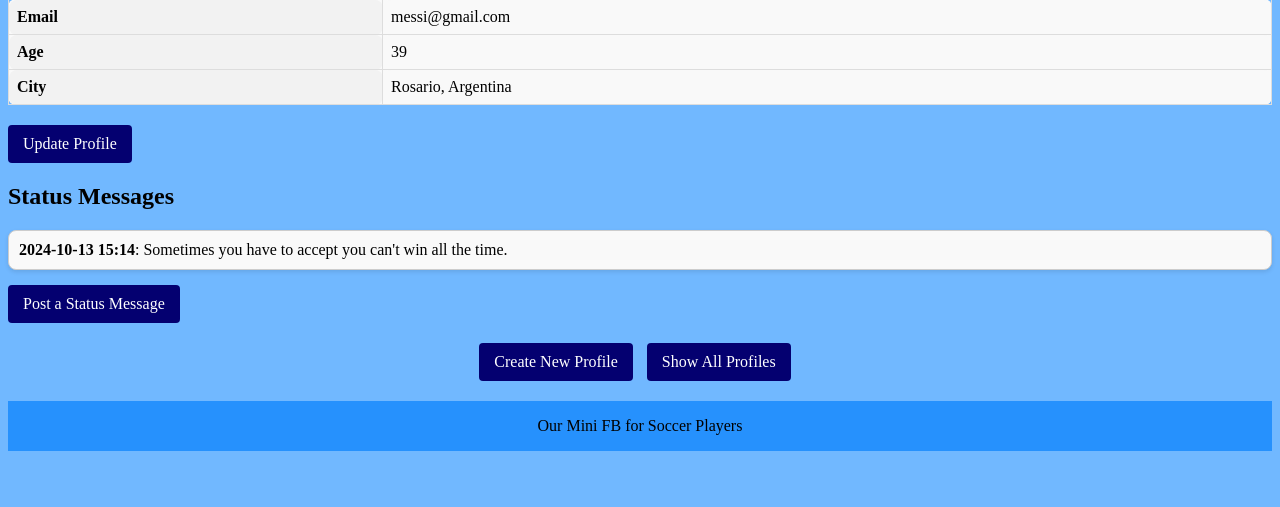
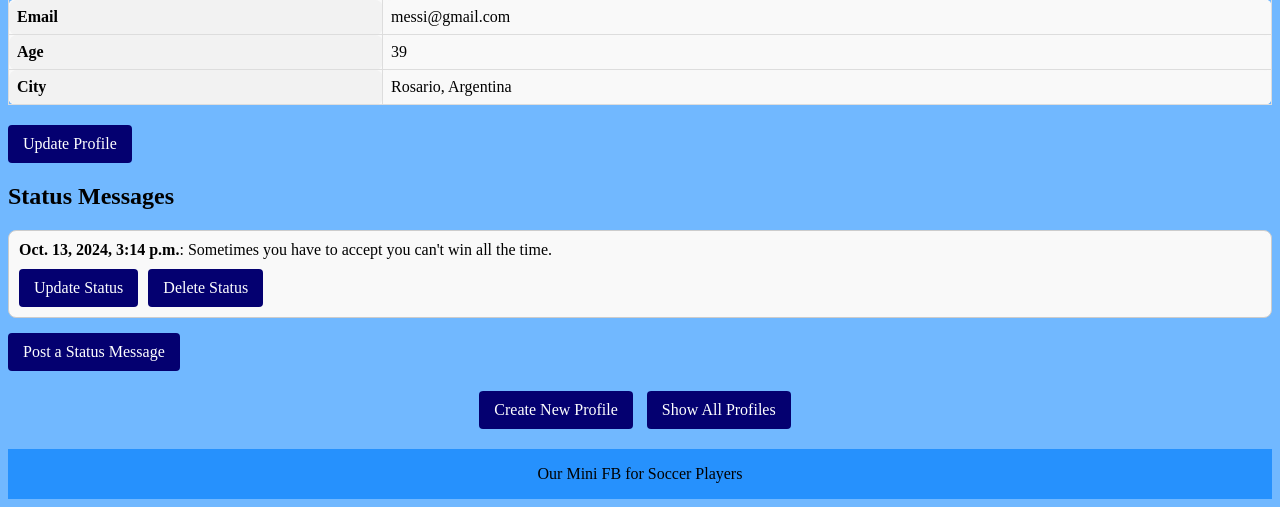
Before and after one commit to yuribychkov15/Django, a Django app: page /mini_fb/profile/1/ in a window 1280 px wide. Shown: the part 371-878 px from the top of the page. Before the commit the page ends 822 px from the top, so only its background shows below. Run offline with Django 5.2, Linux system fonts and the light colour scheme; data comes from the database, SQL or seed files in the repository; both versions use the stored data as it was after the commit.

Commit message:
Added views and template for mini_fb

```diff
--- a/cs412/settings.py
+++ b/cs412/settings.py
@@ -23,7 +23,7 @@ BASE_DIR = Path(__file__).resolve().parent.parent
 SECRET_KEY = 'django-insecure-6=mc8(!$62yb%d)j3$@o73=$yqb8o=dhseo0-7aw5e9b-ffdhu'
 
 # SECURITY WARNING: don't run with debug turned on in production!
-DEBUG = True
+DEBUG = False
 
 ALLOWED_HOSTS = ['*']
 
--- a/mini_fb/admin.py
+++ b/mini_fb/admin.py
@@ -10,3 +10,4 @@ from .models import *
 # so we can see it in the admin
 admin.site.register(Profile)
 admin.site.register(StatusMessage)
+admin.site.register(Image)
--- a/mini_fb/forms.py
+++ b/mini_fb/forms.py
@@ -17,3 +17,8 @@ class UpdateProfileForm(forms.ModelForm):
     class Meta:
         model = Profile
         fields = ['city', 'email', 'image_url', 'age']
+
+class UpdateStatusMessageForm(forms.ModelForm):
+    class Meta:
+        model = StatusMessage
+        fields = ['message']
--- a/mini_fb/models.py
+++ b/mini_fb/models.py
@@ -45,9 +45,9 @@ class StatusMessage(models.Model):
 
 class Image(models.Model):
     ''' Encapsulate the idea of one Image that is not a URL '''
-    image_file = models.ImageField(upload_to='images/')
+    image_file = models.ImageField(blank=True)
     timestamp = models.DateTimeField(default=timezone.now)
-    status_message = models.ForeignKey('StatusMessage', on_delete=models.CASCADE, related_name='images')
+    status_message = models.ForeignKey("StatusMessage", on_delete=models.CASCADE, related_name="images")
 
     def __str__(self):
         '''Return a string representation of the object'''
--- a/mini_fb/templates/mini_fb/create_status_form.html
+++ b/mini_fb/templates/mini_fb/create_status_form.html
@@ -9,7 +9,7 @@ Page is used to create a status message -->
     <form method="post" enctype="multipart/form-data">
         {% csrf_token %}
         <div class="form-group">
-            <label for="{{ form.message.id_for_label }}">Message:</label>
+            <label for="{{ form.message.label }}">Message:</label>
             {{ form.message }}
         </div>
         <div class="form-group">
--- a/mini_fb/templates/mini_fb/show_profile.html
+++ b/mini_fb/templates/mini_fb/show_profile.html
@@ -27,10 +27,14 @@ Page is used to show a singular profile -->
     <div>
         {% for status in profile.get_status_messages %}
             <div class="status-message">
-                <strong>{{ status.timestamp|date:"Y-m-d H:i" }}</strong>: {{ status.message }}
+                <strong>{{ status.timestamp }}</strong>: {{ status.message }}
                 {% for img in status.get_images %}
-                    <img src="{{ img.image_file.url }}" alt="Image for {{ status.message }}">
+                    <img src="{{ img.image_file.url }}" alt="{img.image_file.url}">
                 {% endfor %}
+                <div class="status-message-buttons">
+                    <a href="{% url 'update_status' status.pk %}" class="nav-button">Update Status</a>
+                    <a href="{% url 'delete_status' status.pk %}" class="nav-button">Delete Status</a>
+                </div>
             </div>
         {% empty %}
             <p>No status messages available.</p>
--- a/mini_fb/urls.py
+++ b/mini_fb/urls.py
@@ -12,4 +12,6 @@ urlpatterns = [
     path('create_profile/', views.CreateProfileView.as_view(), name='create_profile'),
     path('profile/<int:pk>/create_status/', views.CreateStatusMessageView.as_view(), name='create_status'),
     path('profile/<int:pk>/update/', views.UpdateProfileView.as_view(), name='update_profile'),
+    path('status/<int:pk>/delete/', views.DeleteStatusMessageView.as_view(), name='delete_status'),
+    path('status/<int:pk>/update/', views.UpdateStatusMessageView.as_view(), name='update_status'),
 ]
--- a/mini_fb/views.py
+++ b/mini_fb/views.py
@@ -7,6 +7,7 @@ from django.views.generic import ListView
 from django.views.generic import DetailView
 from django.views.generic import CreateView
 from django.views.generic import UpdateView
+from django.views.generic import DeleteView
 
 from .models import * # import all of the models
 from .forms import *
@@ -63,6 +64,7 @@ class CreateStatusMessageView(CreateView):
     def get_success_url(self):
         return reverse('show_profile', kwargs={'pk': self.kwargs['pk']})
 
+# task 3
 class UpdateProfileView(UpdateView):
     '''the view to update a single profile'''
     model = Profile
@@ -71,3 +73,23 @@ class UpdateProfileView(UpdateView):
 
     def get_success_url(self):
         return reverse('show_profile', kwargs={'pk': self.kwargs['pk']})
+
+# task 4
+class DeleteStatusMessageView(DeleteView):
+    ''' the view to delete a status message from a profile'''
+    model = StatusMessage
+    template_name = 'mini_fb/delete_status_form.html'
+    context_object_name = 'status_message'
+
+    def get_success_url(self):
+        return reverse('show_profile', kwargs={'pk': self.object.profile.pk})
+
+class UpdateStatusMessageView(UpdateView):
+    '''the view to update a status message for a profile'''
+    model = StatusMessage
+    form_class = UpdateStatusMessageForm
+    template_name = 'mini_fb/update_status_form.html'
+    context_object_name = 'status_message'
+
+    def get_success_url(self):
+        return reverse('show_profile', kwargs={'pk': self.object.profile.pk})
--- a/static/mini_fb/styles.css
+++ b/static/mini_fb/styles.css
@@ -57,6 +57,13 @@ th, td {
     margin-bottom: 15px;
 }
 
+.form-group2 {
+    display: flex;
+    flex-direction: column;
+    align-items: left;
+    margin-bottom: 15px;
+}
+
 
 label {
     font-weight: bold;
@@ -86,6 +93,7 @@ nav {
     margin: 20px 0;
 }
 
+/* make the nav buttons a dark blue color */
 button, .nav-button {
     font-family: 'Times New Roman', Times, serif;
     padding: 10px 15px;
@@ -110,5 +118,21 @@ button, .nav-button {
     padding: 10px;
     margin-bottom: 15px;
     background-color: #f9f9f9;
-    box-shadow: 0 2px 4px rgba(0, 0, 0, 0.1);
 }
+
+.status-message-buttons {
+    margin-top: 10px;
+    text-align: right;
+    display: flex;
+}
+
+.delete-message {
+    margin-bottom: 20px;
+}
+
+.message-box {
+    border: 1px solid #71b8ff;
+    border-radius: 8px;
+    padding: 10px;
+    background-color: #f9f9f9;
+}
```
Also changed, not shown: mini_fb/templates/mini_fb/delete_status_form.html (added, +26 -0 lines), mini_fb/templates/mini_fb/update_status_form.html (added, +23 -0 lines), db.sqlite3, mini_fb/migrations/0005_alter_image_image_file.py (added).
